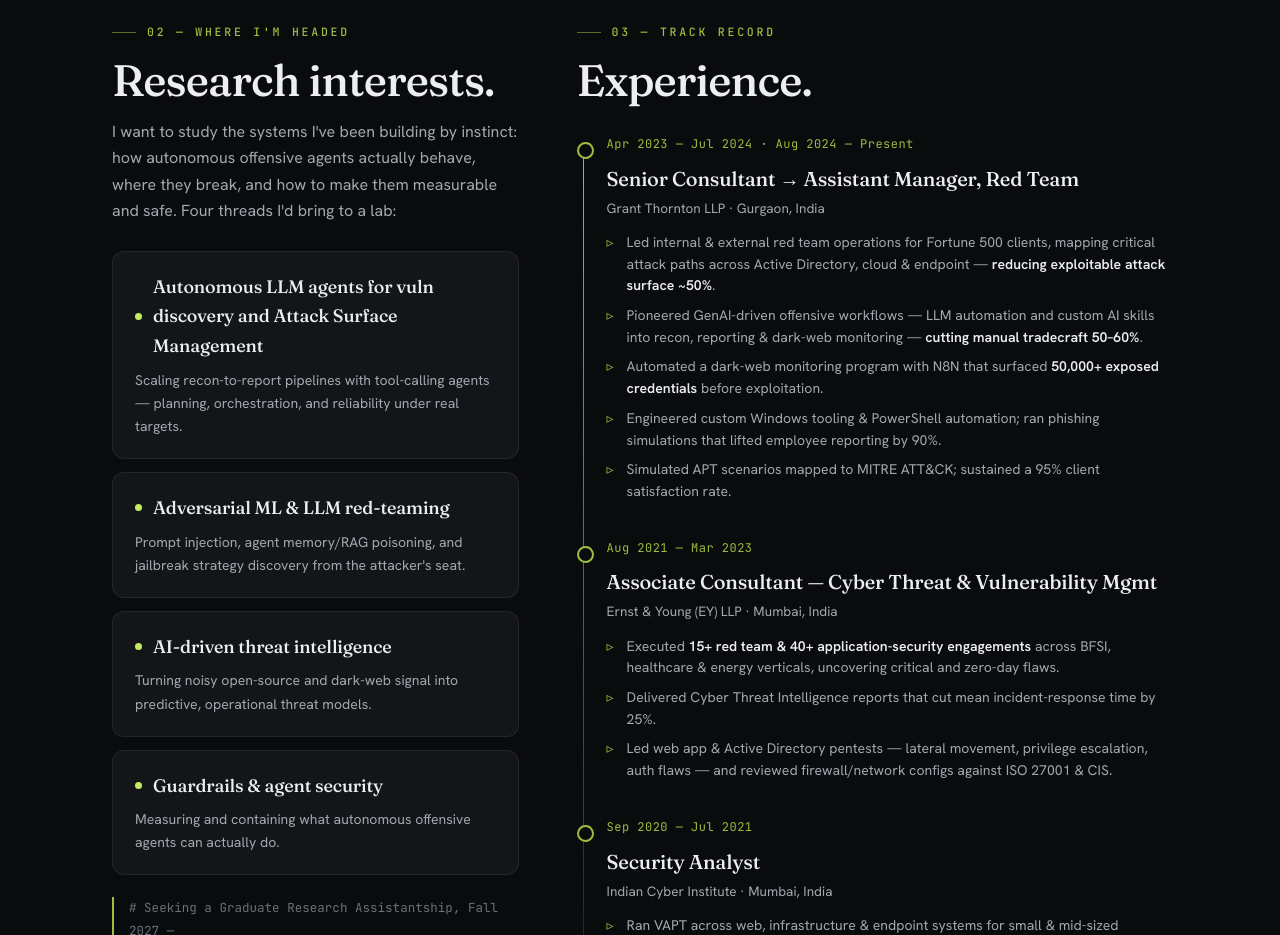
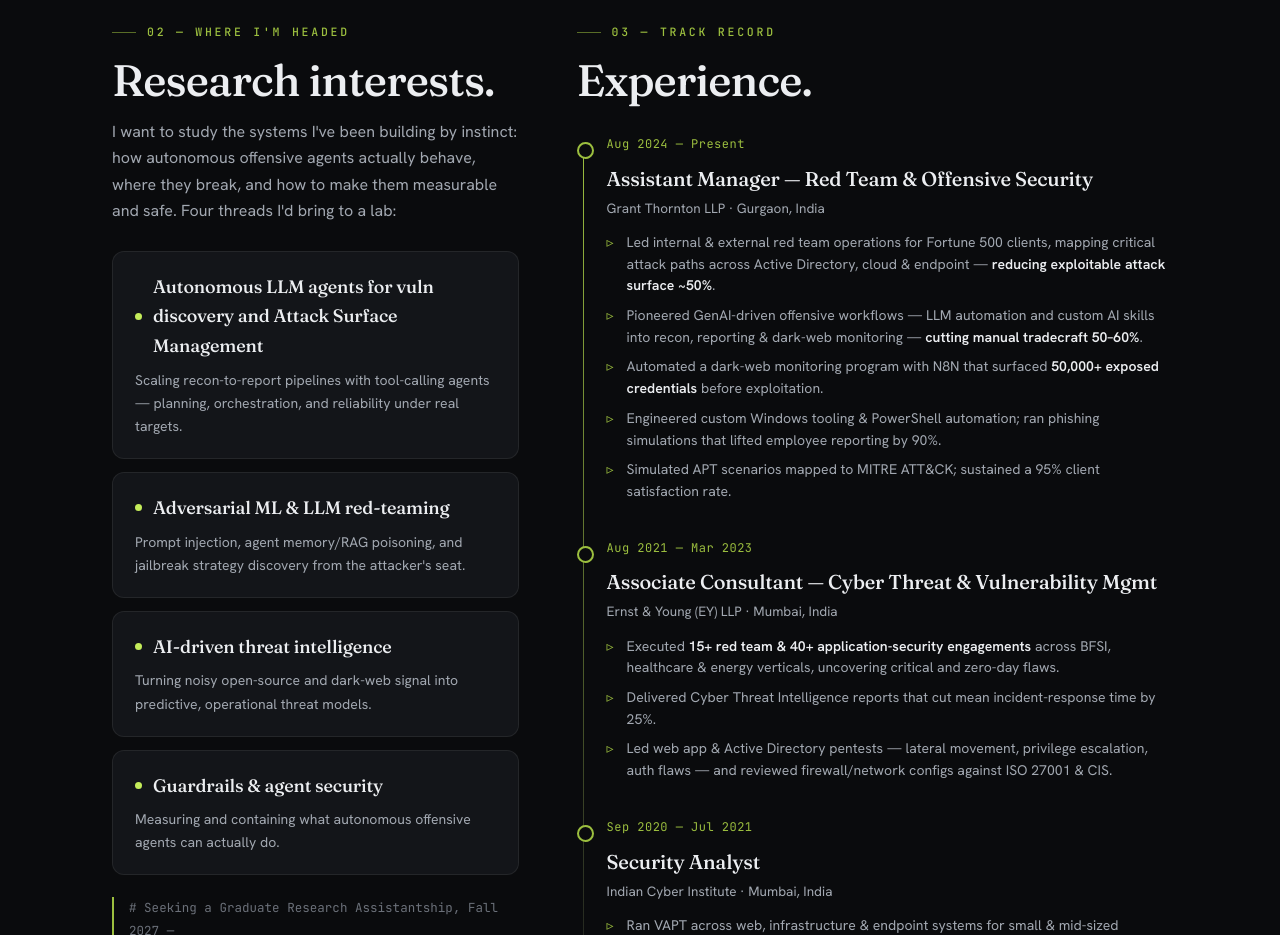
Before and after one commit to elementalsouls/Portfolio, a plain HTML site: page index.html in a window 1280 px wide. Shown: the part 2600-3535 px from the top of the page. Drawn offline with Linux system fonts and the light colour scheme.

Commit message:
Experience: keep Assistant Manager title only
Co-Authored-By: Claude Opus 4.8 <noreply@anthropic.com>

```diff
--- a/index.html
+++ b/index.html
@@ -399,8 +399,8 @@ footer{border-top:1px solid var(--line);padding:32px 0}
         </div>
         <div class="tl">
           <div class="tl-item rv">
-            <div class="tl-date">Apr 2023 — Jul 2024 · Aug 2024 — Present</div>
-            <div class="tl-role">Senior Consultant → Assistant Manager, Red Team</div>
+            <div class="tl-date">Aug 2024 — Present</div>
+            <div class="tl-role">Assistant Manager — Red Team &amp; Offensive Security</div>
             <div class="tl-co">Grant Thornton LLP · Gurgaon, India</div>
             <ul>
               <li>Led internal &amp; external red team operations for Fortune 500 clients, mapping critical attack paths across Active Directory, cloud &amp; endpoint — <b>reducing exploitable attack surface ~50%</b>.</li>
```
